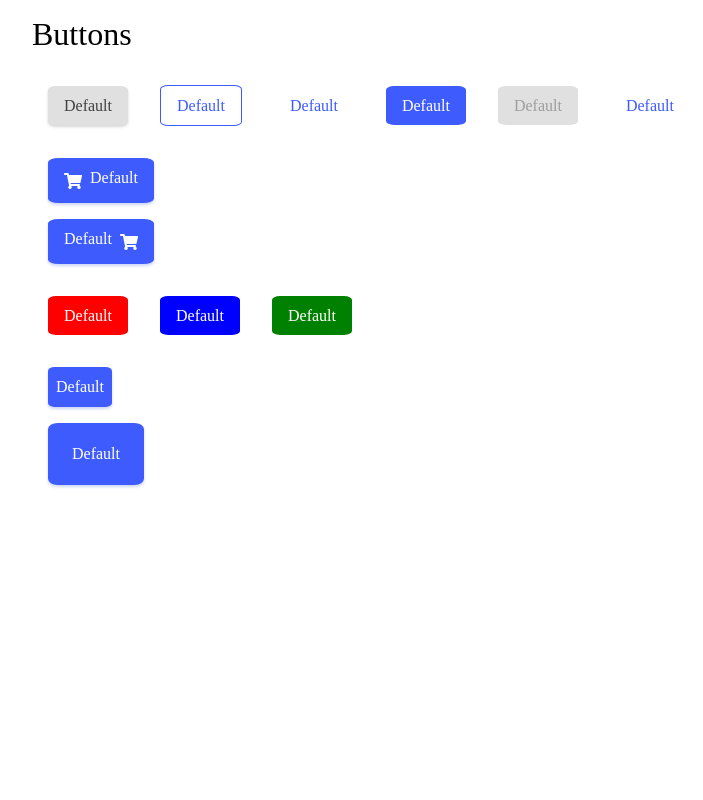
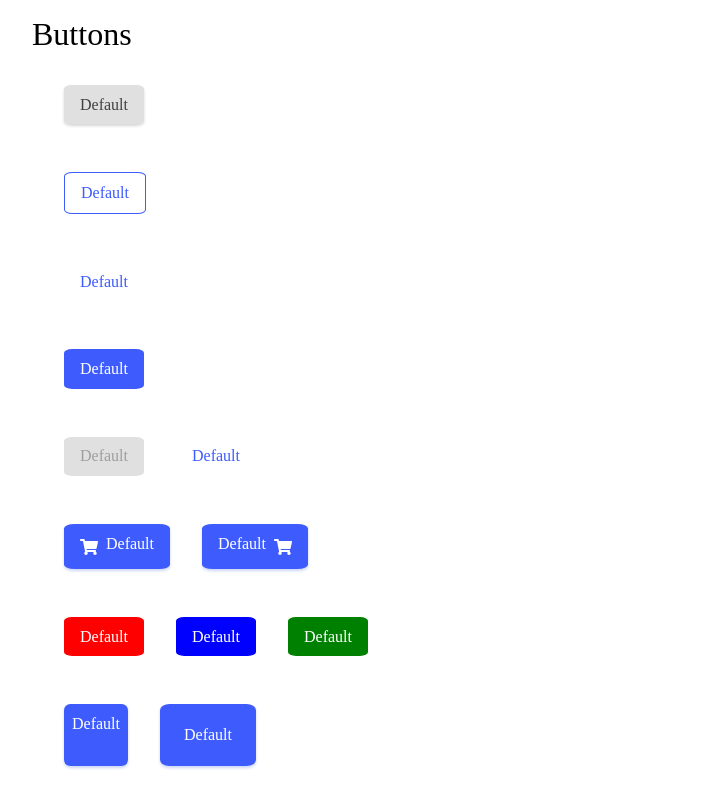
Before and after one commit to youhane/button_challenge, a React (Create React App) app: page / in a window 1280 px wide. Shown: the whole page, without its empty margins (8-711 px from the left). Built offline with nearby package versions, Linux system fonts and the light colour scheme.

Commit message:
fixed some

```diff
--- a/src/App.js
+++ b/src/App.js
@@ -8,19 +8,35 @@ const App = () => (
   <div className="App">
     <h1>Buttons</h1>
     <div>
+      <div>
         <Button />
+      </div>
+      <div>
         <Button variant="outline" />
+      </div>
+      <div>
         <Button variant="text" />
+      </div>
+      <div>
         <Button disableShadow="true" />
+      </div>
+      <div>
         <Button disabled />
-      <Button variant="text" disabled />
+        <Button disabled variant="text" />
+      </div>
+      <div>
         <Button icon="shopping-cart" start />
         <Button icon="shopping-cart" end />
+      </div>
+      <div>
         <Button color="red" />
         <Button color="blue" />
         <Button color="green" />
+      </div>
+      <div>
         <Button size="sm" />
         <Button size="lg" />
+      </div>
     </div>
     <GlobalStyle />
   </div>
--- a/src/GlobalStyle.js
+++ b/src/GlobalStyle.js
@@ -11,4 +11,8 @@ export const GlobalStyle = createGlobalStyle`
     div > * {
         margin: 1rem;
     }
+
+    div > div > div > div{
+        display: flex;
+    }
 `
```
Lines whose indentation alone changed are shown as unchanged.
